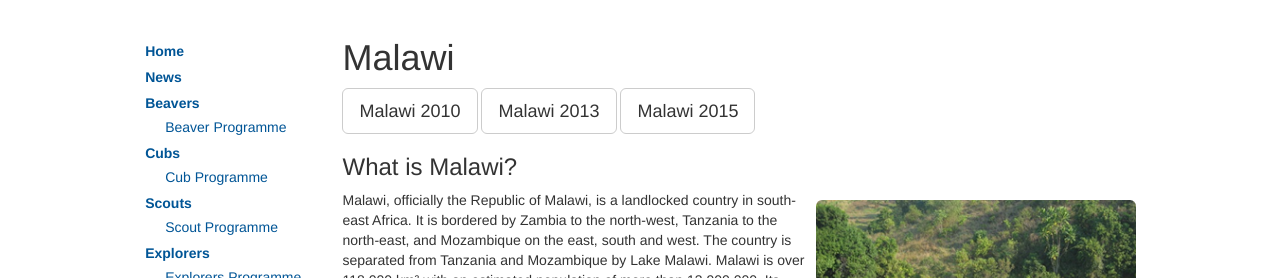
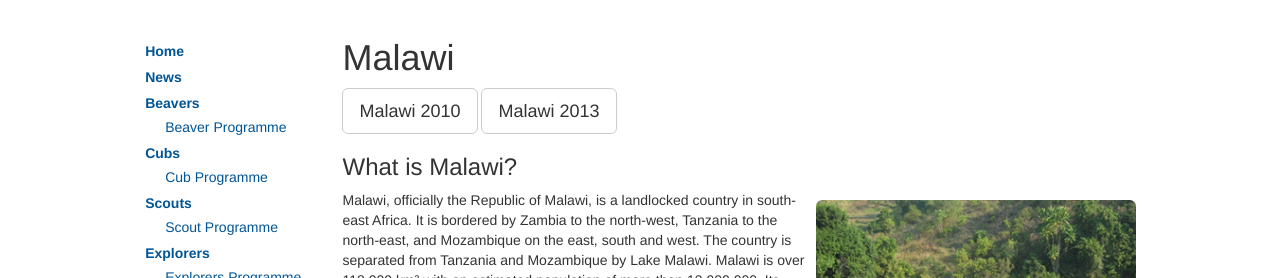
Before and after one commit to 1stpoulnerscouts/1stpoulnerscouts.github.io, a Jekyll site: the page built from malawi/index.html, in a window 1280 px wide. Shown: the part 158-436 px from the top of the page. Built offline with Jekyll 4.4.1, drawn with Linux system fonts in a browser that asks for light colours.

Commit message:
Removed Malawi 2015 link due to empty page

```diff
--- a/malawi/index.html
+++ b/malawi/index.html
@@ -7,7 +7,6 @@ active: malawi
 
 <a href="/malawi/2010" class="btn btn-lg btn-default">Malawi 2010</a>
 <a href="/malawi/2013" class="btn btn-lg btn-default">Malawi 2013</a>
-<a href="/malawi/2015" class="btn btn-lg btn-default">Malawi 2015</a>
 <br>
 
 <h3>What is Malawi?</h3>
```
